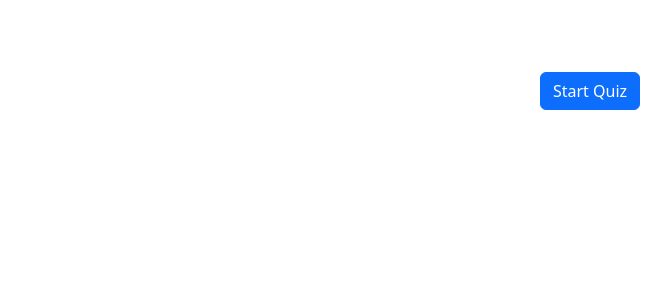
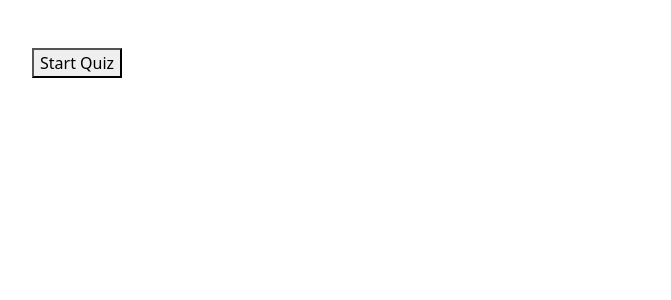
Before and after one commit to C-Hunter77/GitAction, a React (Vite) app in the folder client/: page / in a window 1280 px wide. Shown: the top 300 px of the page, without its empty margins (50-721 px from the left). Built offline with nearby package versions, Linux system fonts and the light colour scheme.

Commit message:
Update App.tsx

```diff
--- a/client/src/App.tsx
+++ b/client/src/App.tsx
@@ -1,11 +1,62 @@
-import Quiz from './components/Quiz';
+// client/src/App.tsx (or wherever your Quiz lives)
+import { useState } from 'react';
 
-function App() {
+interface Question {
+  _id: string;
+  question: string;
+  answers: string[];
+  correct: number;
+}
+
+export default function App() {
+  const [questions, setQuestions] = useState<Question[]|null>(null);
+  const [loading, setLoading] = useState(false);
+  const [error, setError] = useState<string|null>(null);
+
+  const handleStart = async () => {
+    setLoading(true);
+    setError(null);
+
+    try {
+      const res = await fetch('/api/questions');
+      if (!res.ok) throw new Error(`HTTP ${res.status}`);
+      const data: Question[] = await res.json();
+      console.log('questions loaded', data);
+      setQuestions(data);
+    } catch (err: any) {
+      console.error('fetch questions failed', err);
+      setError(err.message);
+    } finally {
+      setLoading(false);
+    }
+  };
+
+  // 1. show error if it happened
+  if (error) return <div className="error">Error: {error}</div>;
+
+  // 2. show loading spinner
+  if (loading) {
+    return (
+      <div className="spinner">
+        <div className="loader">Loading…</div>
+      </div>
+    );
+  }
+
+  // 3. show start button if we haven’t loaded questions yet
+  if (!questions) {
+    return <button onClick={handleStart}>Start Quiz</button>;
+  }
+
+  // 4. render your quiz once questions are loaded
   return (
-    <div className="App">
-      <Quiz />
+    <div>
+      {questions.map((q, i) => (
+        <div key={q._id}>
+          <h3>{i + 1}. {q.question}</h3>
+          {/* your answer buttons… */}
+        </div>
+      ))}
     </div>
   );
 }
-
-export default App;
```
